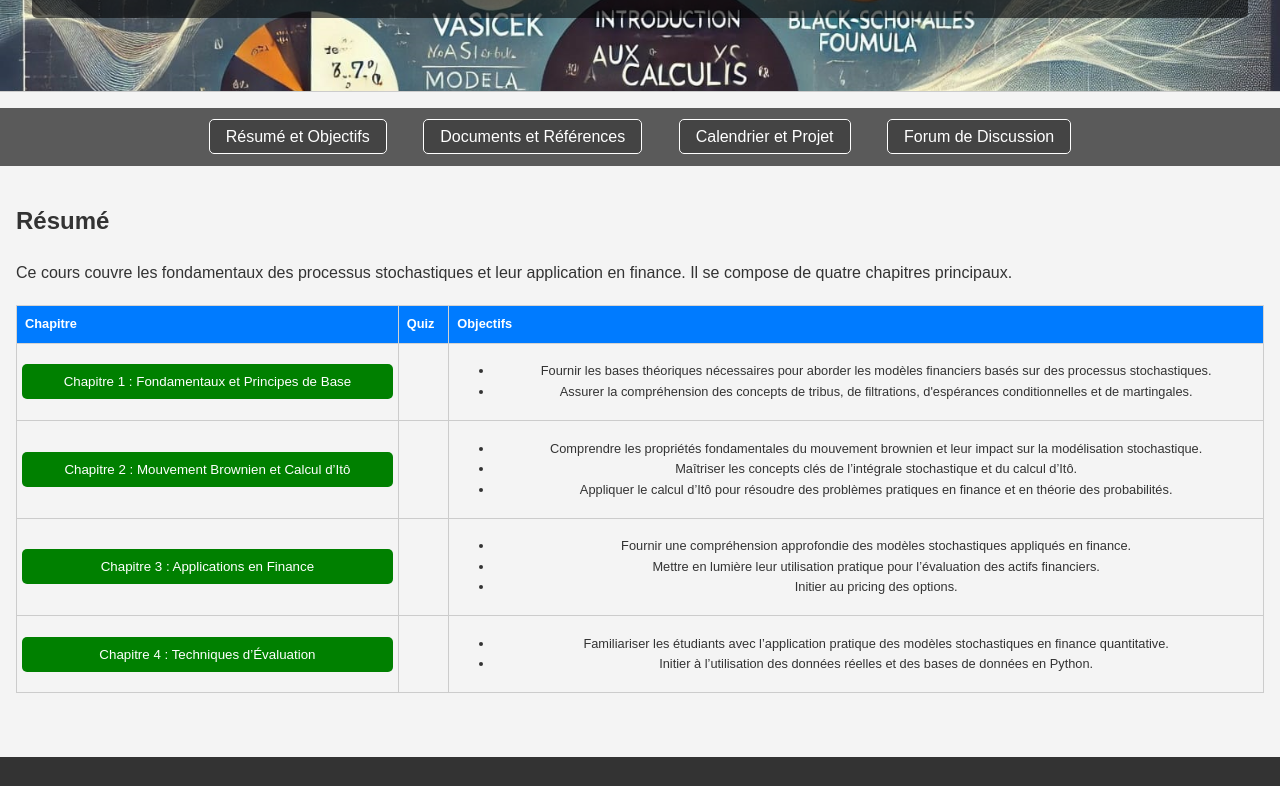
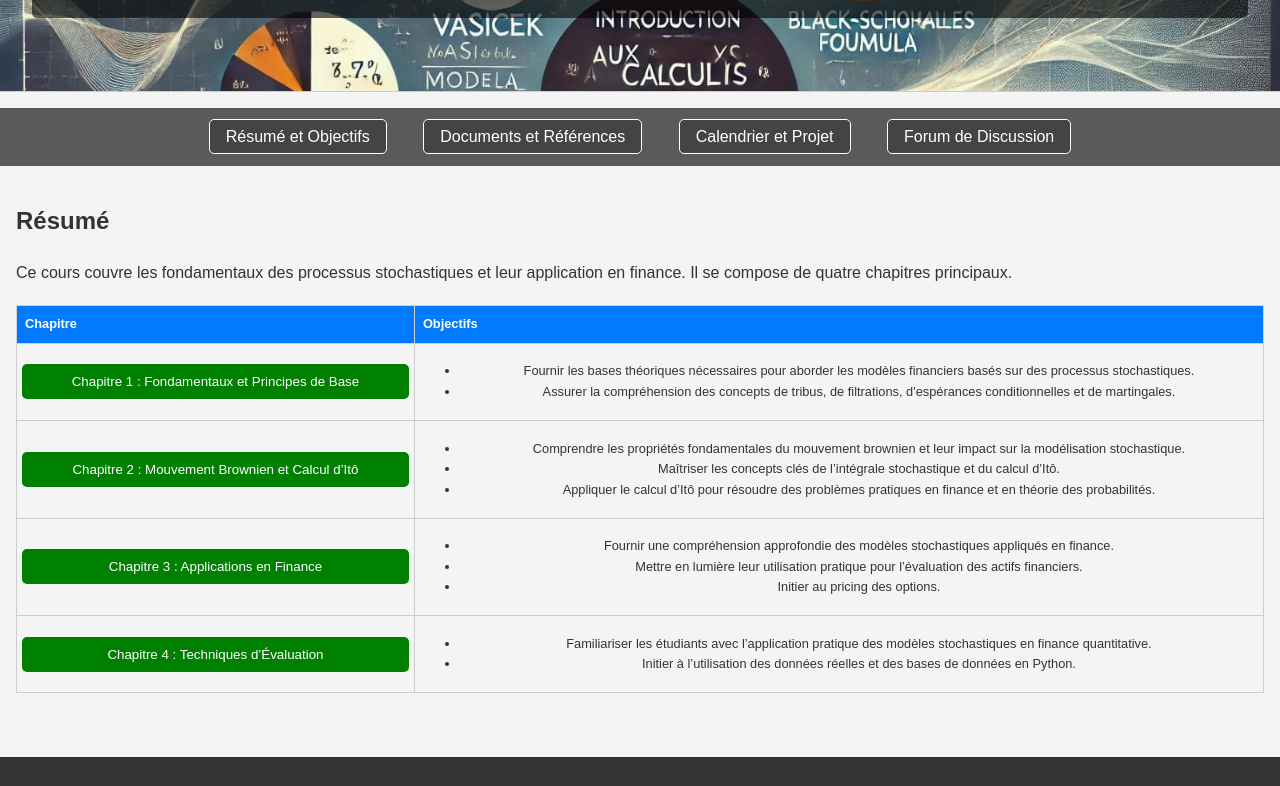
Before and after one commit to ibnjaasaid9/CoursStochastique, a plain HTML site: page index.html in a window 1280 px wide. Shown: the part 223-1009 px from the top of the page. Drawn offline with Linux system fonts and the light colour scheme.

Commit message:
Update index.html

```diff
--- a/index.html
+++ b/index.html
@@ -33,14 +33,12 @@
                 <thead>
                     <tr>
                         <th>Chapitre</th>
-                        <th>Quiz</th>
                         <th>Objectifs</th>
                     </tr>
                 </thead>
                 <tbody>
                     <tr>
                         <td><button class="chapter-button">Chapitre 1 : Fondamentaux et Principes de Base</button></td>
-                        <td><button class="quiz-button">Quiz 1</button></td>
                         <td>
                             <ul>
                                 <li>Fournir les bases théoriques nécessaires pour aborder les modèles financiers basés sur des processus stochastiques.</li>
@@ -50,7 +48,6 @@
                     </tr>
                     <tr>
                         <td><button class="chapter-button">Chapitre 2 : Mouvement Brownien et Calcul d’Itô</button></td>
-                        <td><button class="quiz-button">Quiz 2</button></td>
                         <td>
                             <ul>
                                 <li>Comprendre les propriétés fondamentales du mouvement brownien et leur impact sur la modélisation stochastique.</li>
@@ -61,7 +58,6 @@
                     </tr>
                     <tr>
                         <td><button class="chapter-button">Chapitre 3 : Applications en Finance</button></td>
-                        <td><button class="quiz-button">Quiz 3</button></td>
                         <td>
                             <ul>
                                 <li>Fournir une compréhension approfondie des modèles stochastiques appliqués en finance.</li>
@@ -72,7 +68,6 @@
                     </tr>
                     <tr>
                         <td><button class="chapter-button">Chapitre 4 : Techniques d’Évaluation</button></td>
-                        <td><button class="quiz-button">Quiz 4</button></td>
                         <td>
                             <ul>
                                 <li>Familiariser les étudiants avec l’application pratique des modèles stochastiques en finance quantitative.</li>
```
